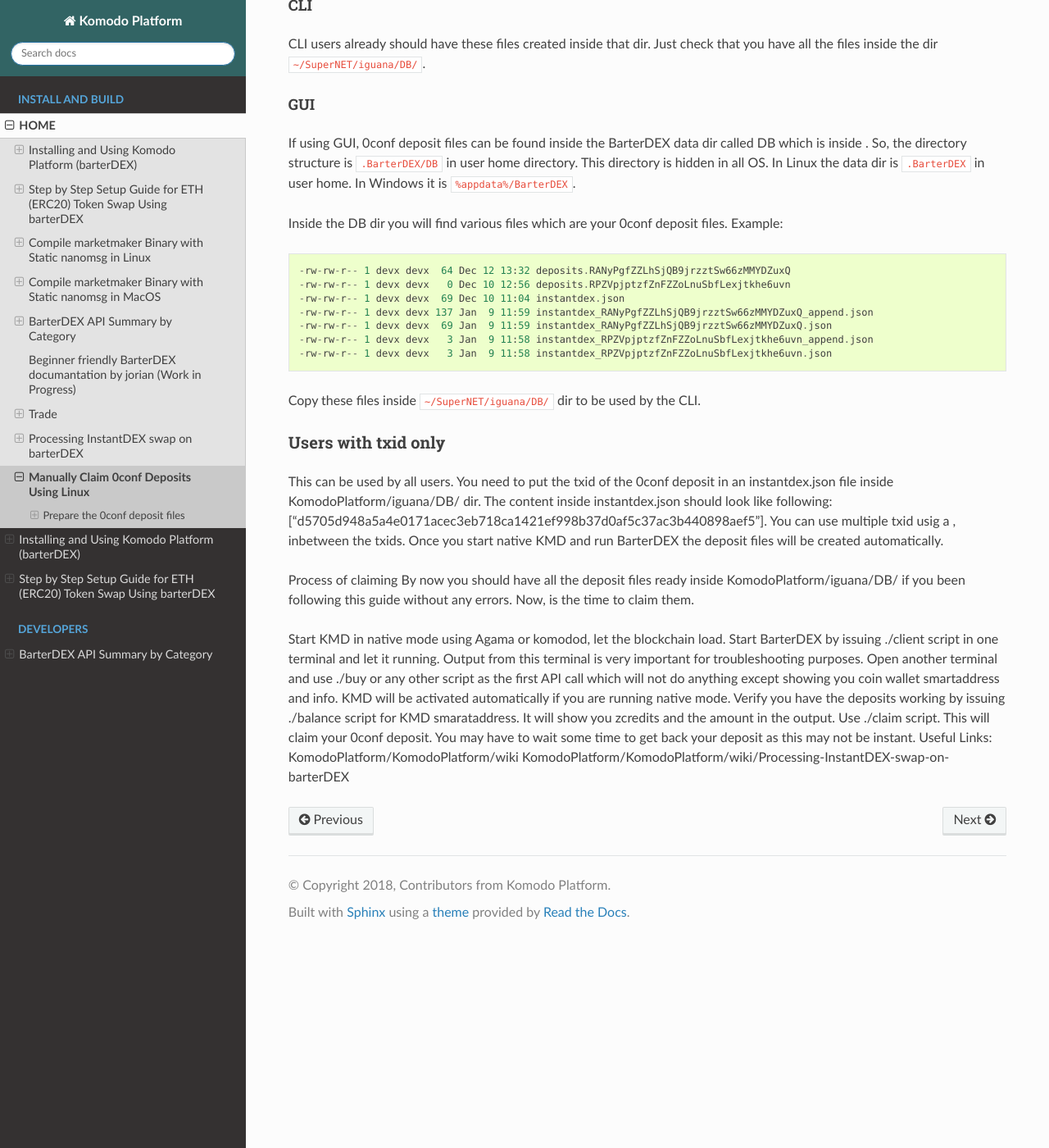
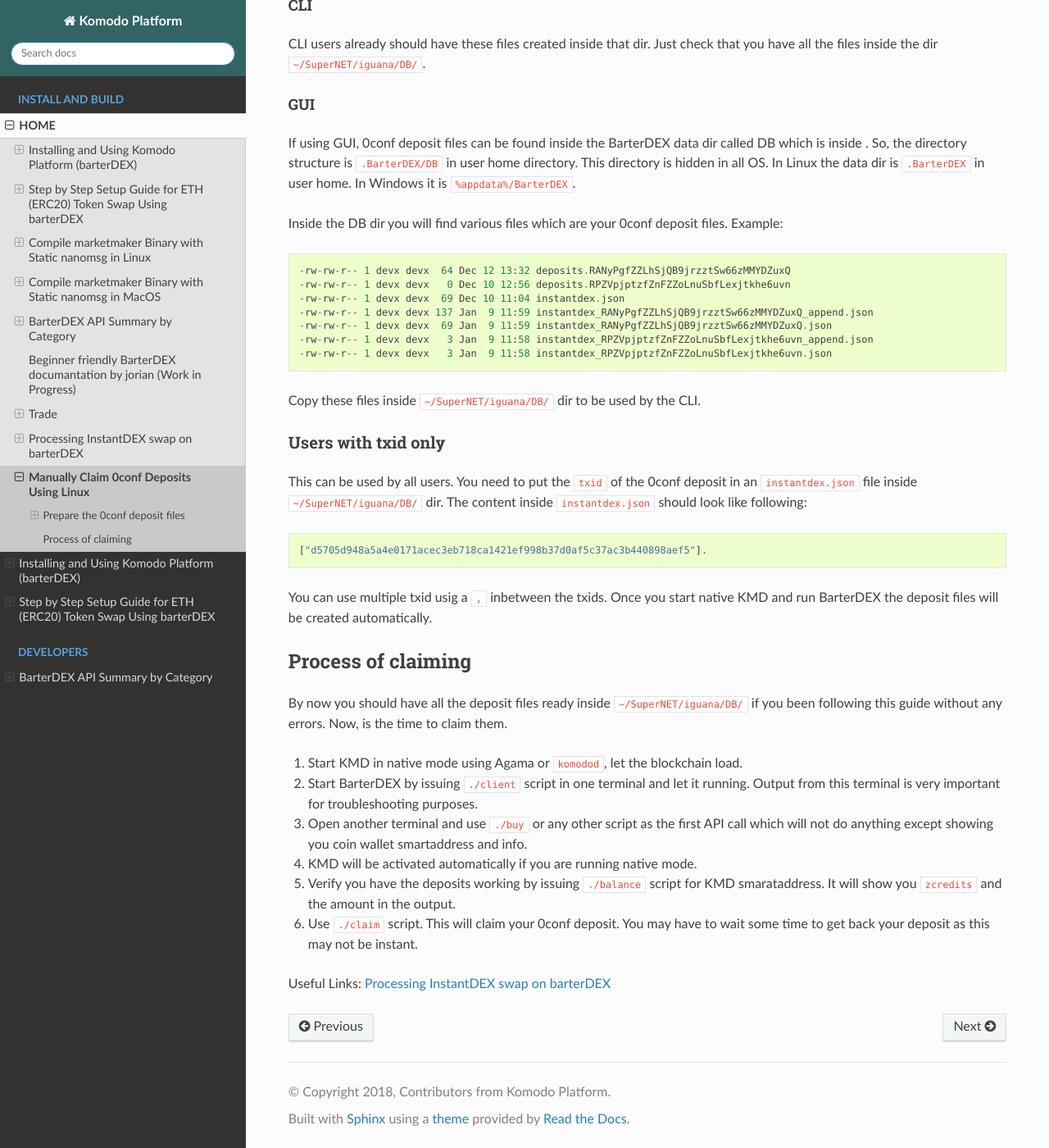
Before and after one commit to KomodoPlatform/Documentation.rst.old, a Sphinx documentation site: the page built from docs/source/komodoplatform/manual-claim-legacy-0conf-deposit.rst, in a window 1280 px wide and 1400 px high, scrolled down 663 px. Shown: the whole window at 82% size. Built offline with Sphinx 7.4.7 and the Read the Docs theme 2.0.0, drawn with Linux system fonts in a browser that asks for light colours; pages that are not in the unit, such as notebooks, are missing from menus.

Commit message:
added 0conf swap manual claim deposit doc

```diff
--- a/docs/source/komodoplatform/manual-claim-legacy-0conf-deposit.rst
+++ b/docs/source/komodoplatform/manual-claim-legacy-0conf-deposit.rst
@@ -47,15 +47,24 @@
 Users with txid only
 ^^^^^^^^^^^^^^^^^^^^
 
-This can be used by all users. You need to put the txid of the 0conf deposit in an instantdex.json file inside KomodoPlatform/iguana/DB/ dir. The content inside instantdex.json should look like following: ["d5705d948a5a4e0171acec3eb718ca1421ef998b37d0af5c37ac3b440898aef5"]. You can use multiple txid usig a , inbetween the txids. Once you start native KMD and run BarterDEX the deposit files will be created automatically.
+This can be used by all users. You need to put the ``txid`` of the 0conf deposit in an ``instantdex.json`` file inside ``~/SuperNET/iguana/DB/`` dir. The content inside ``instantdex.json`` should look like following:
+
+.. code-block::
+
+	["d5705d948a5a4e0171acec3eb718ca1421ef998b37d0af5c37ac3b440898aef5"].
+
+You can use multiple txid usig a ``,`` inbetween the txids. Once you start native KMD and run BarterDEX the deposit files will be created automatically.
 
 Process of claiming
-By now you should have all the deposit files ready inside KomodoPlatform/iguana/DB/ if you been following this guide without any errors. Now, is the time to claim them.
+===================
 
-Start KMD in native mode using Agama or komodod, let the blockchain load.
-Start BarterDEX by issuing ./client script in one terminal and let it running. Output from this terminal is very important for troubleshooting purposes.
-Open another terminal and use ./buy or any other script as the first API call which will not do anything except showing you coin wallet smartaddress and info.
-KMD will be activated automatically if you are running native mode.
-Verify you have the deposits working by issuing ./balance script for KMD smarataddress. It will show you zcredits and the amount in the output.
-Use ./claim script. This will claim your 0conf deposit. You may have to wait some time to get back your deposit as this may not be instant.
-Useful Links: KomodoPlatform/KomodoPlatform/wiki KomodoPlatform/KomodoPlatform/wiki/Processing-InstantDEX-swap-on-barterDEX
+By now you should have all the deposit files ready inside ``~/SuperNET/iguana/DB/`` if you been following this guide without any errors. Now, is the time to claim them.
+
+#. Start KMD in native mode using Agama or ``komodod``, let the blockchain load.
+#. Start BarterDEX by issuing ``./client`` script in one terminal and let it running. Output from this terminal is very important for troubleshooting purposes.
+#. Open another terminal and use ``./buy`` or any other script as the first API call which will not do anything except showing you coin wallet smartaddress and info.
+#. KMD will be activated automatically if you are running native mode.
+#. Verify you have the deposits working by issuing ``./balance`` script for KMD smarataddress. It will show you ``zcredits`` and the amount in the output.
+#. Use ``./claim`` script. This will claim your 0conf deposit. You may have to wait some time to get back your deposit as this may not be instant.
+
+Useful Links: :doc:`Processing InstantDEX swap on barterDEX <0conf-deposit-claim>`
```
